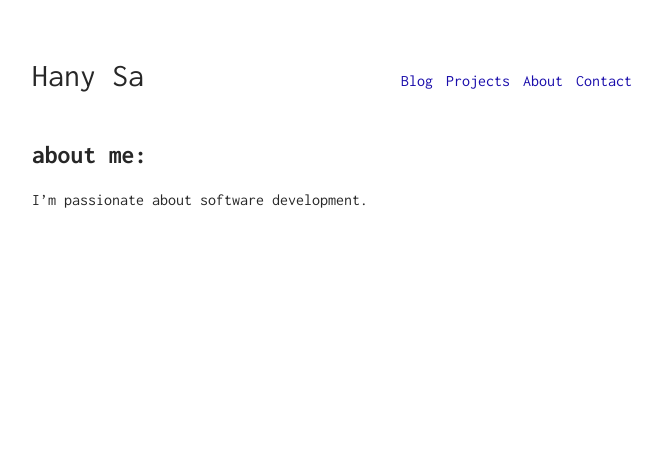
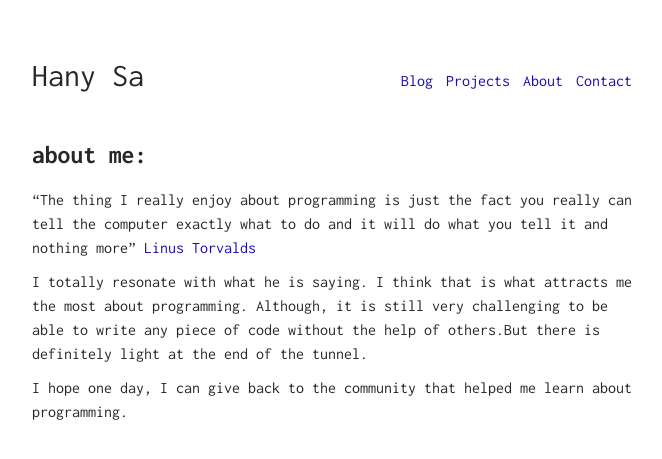
Before and after one commit to HS-code17/blog, a Jekyll site: the page built from _pages/about.md, in a window 1280 px wide. Shown: the top 459 px of the page, without its empty margins (308-970 px from the left). Built offline with Jekyll 4.4.1, drawn with Linux system fonts in a browser that asks for light colours.

Commit message:
update about

```diff
--- a/_pages/about.md
+++ b/_pages/about.md
@@ -4,4 +4,9 @@ title: about me
 permalink: /about
 ---
 
-I'm passionate about software development.
+"The thing I really enjoy about programming is just the fact you really can tell the computer exactly what to do and it will do what you tell it and nothing more"
+[Linus Torvalds](https://www.youtube.com/watch?v=S5S9LIT-hdc)
+
+I totally resonate with what he is saying. I think that is what attracts me the most about programming. Although, it is still very challenging to be able to write any piece of code without the help of others.But there is definitely light at the end of the tunnel.
+
+I hope one day, I can give back to the community that helped me learn about programming.
```
